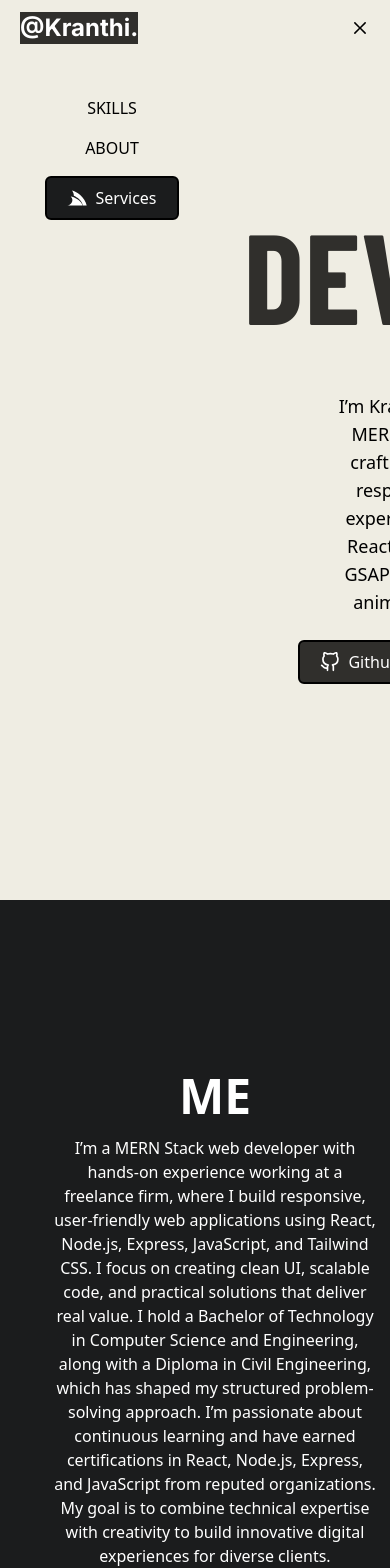
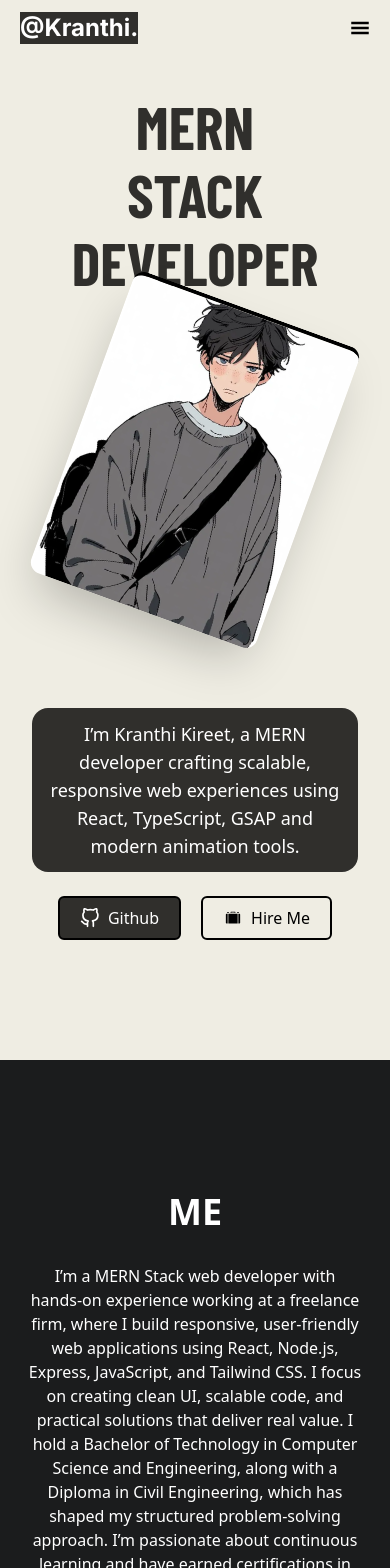
Before and after one commit to kranthikumar300/Web-Portfolio, a React (Vite) app: page / in a window 390 px wide. Shown: the top 1568 px of the page. Built offline with nearby package versions, Linux system fonts and the light colour scheme; a web font is replaced by a local one.

Commit message:
Completed Responsive for Header, and Hero-section(Full App Responsive now)

```diff
--- a/src/Components/Header.tsx
+++ b/src/Components/Header.tsx
@@ -6,20 +6,21 @@ import { useState } from "react";
 
 const Header = () => {
   const NavMenu = ["skills", "about"];
-  const [isMenuOpen, setIsMenuOpen] = useState(false);
+  const [isMenuOpen, setIsMenuOpen] = useState(true);
   const navigate = useNavigate();
 
   return (
     <>
-      <header className="sticky top-0 z-10 flex justify-between px-5 py-3 bg-[#efede3]">
+      <header className="sticky top-0 z-10 flex justify-between items-center px-5 py-3 bg-[#efede3]">
         <Link
+          onClick={() => setIsMenuOpen(true)}
           to="/"
           className="font-body text-2xl font-bold text-white bg-textColor"
         >
           @Kranthi.
         </Link>
 
-        <nav className="hidden gap-10 sm:flex sm:justify-center items-center px-2">
+        <nav className="hidden gap-10 sm:flex items-center">
           {NavMenu.map((item, index) => (
             <NavLink to={`/${item}`} key={index}>
               {item.toUpperCase()}
@@ -27,27 +28,39 @@ const Header = () => {
           ))}
         </nav>
 
-        <div className="flex items-center justify-center">
+        <div className="flex items-center justify-center sm:hidden">
           <button onClick={() => setIsMenuOpen(!isMenuOpen)}>
             {isMenuOpen ? (
-              <GiHamburgerMenu className="block sm:hidden h-5 w-5" />
+              <GiHamburgerMenu className="h-5 w-5" />
             ) : (
-              <RxCross2 className="block sm:hidden h-5 w-5" />
+              <RxCross2 className="h-5 w-5" />
             )}
           </button>
 
           {!isMenuOpen && (
             <nav className="md:hidden absolute top-14 left-0 w-56 h-screen bg-[#efede3]">
-              <div className="flex flex-col justify-center items-center pt-10 gap-4">
-                {NavMenu.map((item, index) => (
-                  <NavLink to={`/${item}`} key={index}>
-                    {item.toUpperCase()}
-                  </NavLink>
-                ))}
+              <div className="flex flex-col justify-between h-full gap-4 pb-20">
+                <div className="flex flex-col items-center gap-4 mt-10">
+                  {NavMenu.map((item, index) => (
+                    <NavLink
+                      to={`/${item}`}
+                      key={index}
+                      onClick={() => {
+                        setIsMenuOpen(true);
+                      }}
+                      className="font-semibold"
+                    >
+                      {item.toUpperCase()}
+                    </NavLink>
+                  ))}
+                </div>
 
                 <button
-                  onClick={() => navigate("/skills#services-offer")}
-                  className="flex items-center justify-center gap-2 bg-[#1B1C1D] text-white border-black border-2 rounded-md px-5 py-2 cursor-pointer"
+                  onClick={() => {
+                    setIsMenuOpen(true);
+                    navigate("/skills#services-offer");
+                  }}
+                  className="flex items-center justify-center gap-2 bg-[#1B1C1D] text-white border-black border-2 rounded-md px-5 py-2 cursor-pointer mx-auto"
                 >
                   <FaServicestack className="h-5 w-5" />
                   Services
--- a/src/Components/Hero.tsx
+++ b/src/Components/Hero.tsx
@@ -80,20 +80,20 @@ const Hero = () => {
 
   return (
     <>
-      <section className="heroSection flex flex-col justify-center items-center gap-y-2 min-h-screen bg-[#efede3]">
-        <div className="flex items-start gap-x-10 tracking-wide">
-          <span className="text-9xl font-bold font-title text-textColor heroText">
+      <section className="heroSection flex flex-col justify-center items-center gap-y-2 min-h-screen py-10 px-4 bg-[#efede3]">
+        <div className="flex flex-col md:flex-row items-center gap-2 md:gap-5">
+          <span className="text-6xl md:text-7xl lg:text-8xl xl:text-9xl font-bold font-title text-textColor heroText">
             MERN
           </span>
-          <span className="text-9xl font-bold font-title text-textColor heroText">
+          <span className="text-6xl md:text-7xl lg:text-8xl xl:text-9xl font-bold font-title text-textColor heroText">
             STACK
           </span>
-          <span className="text-9xl font-bold font-title text-textColor heroText">
+          <span className="text-6xl md:text-7xl lg:text-8xl xl:text-9xl font-bold font-title text-textColor heroText">
             DEVELOPER
           </span>
         </div>
 
-        <div className="flex justify-center items-start gap-50">
+        <div className="flex flex-col sm:justify-center lg:flex-row lg:gap-20 items-center sm:gap-50 md:gap-1">
           <img
             src={heroImg}
             alt="Profile"
@@ -102,10 +102,10 @@ const Hero = () => {
               transformOrigin: "center center",
             }}
             id="imgScroll"
-            className="heroimg w-80 h-96 rounded-xl border-black border-t-4 shadow-2xl object-cover object-center"
+            className="heroimg w-60 h-80 lg:w-80 lg:h-96 rounded-xl border-black border-t-4 shadow-2xl object-cover object-center"
           />
           <div className="flex flex-col justify-center items-center min-h-100">
-            <p className="text-center text-lg px-4 m-4 max-w-120 bioText">
+            <p className="text-center text-white p-3 rounded-2xl text-lg px-4 m-4 max-w-120 bg-textColor bioText">
               I’m Kranthi Kireet, a MERN developer crafting scalable, responsive
               web experiences using React, TypeScript, GSAP and modern animation
               tools.
@@ -131,9 +131,9 @@ const Hero = () => {
         </div>
       </section>
 
-      <section className="flex justify-start items-center min-h-screen bg-[#1B1C1D]">
-        <div className="flex flex-col items-center justify-around min-h-100 p-3 ml-10 mt-10">
-          <h1 className="text-5xl text-white font-bold mb-4">ME</h1>
+      <section className="flex justify-start items-center px-4 py-10 min-h-screen bg-[#1B1C1D]">
+        <div className="flex flex-col items-center justify-center min-h-100 p-3 gap-4">
+          <h1 className="text-4xl text-white font-bold mb-4">ME</h1>
           <p className="text-white max-w-200 text-center">
             I’m a MERN Stack web developer with hands-on experience working at a
             freelance firm, where I build responsive, user-friendly web
@@ -150,7 +150,7 @@ const Hero = () => {
           </p>
           <button
             onClick={() => navigate("/skills")}
-            className="flex items-center gap-2 bg-[#efede3] text-black border-black border-2 rounded-md px-5 py-2 cursor-pointer gitbtn"
+            className="flex items-center gap-2 bg-[#efede3] text-black border-black border-2 rounded-md px-5 py-2 mt-4 cursor-pointer gitbtn"
           >
             <SiSkillshare className="w-5 h-5" />
             Skills
```
Also changed, not shown: src/Components/About.tsx (+10 -10 lines), src/Components/Services.tsx (+4 -4 lines).
